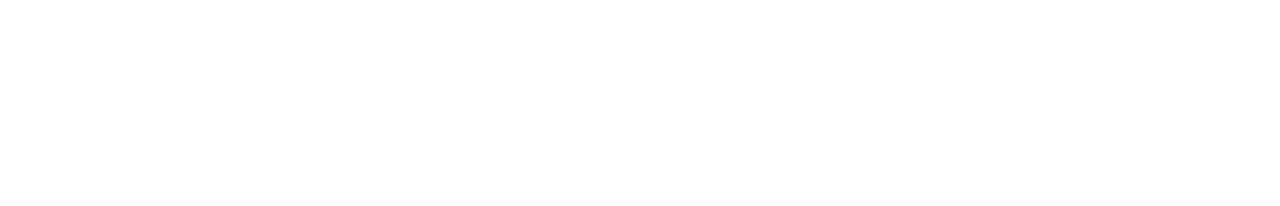
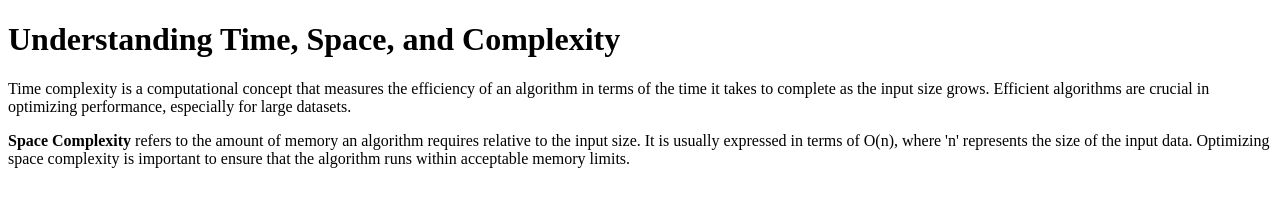
Before and after one commit to acciojob/time-and-space-complexity-dhsingh735222, a website: page main.html in a window 1280 px wide. Drawn offline with Linux system fonts and the light colour scheme.

Commit message:
created a submission

```diff
--- a/main.html
+++ b/main.html
@@ -1,16 +1,16 @@
 <!DOCTYPE html>
-
-<html>
-
+<html lang="en">
 <head>
-	<link rel="stylesheet" href="styles.css">
+    <meta charset="UTF-8">
+    <meta name="viewport" content="width=device-width, initial-scale=1.0">
+    <title>Time and Space Complexity</title>
+    <link rel="stylesheet" href="styles.css">
 </head>
-
 <body>
-	<!-- the entire body must be written by student -->
-    <script type="text/javascript" src="./script.js">
-</script>
-
+    <!-- the entire body must be written by student -->
+    <h1>Understanding Time, Space, and Complexity</h1>
+    <p>Time complexity is a computational concept that measures the efficiency of an algorithm in terms of the time it takes to complete as the input size grows. Efficient algorithms are crucial in optimizing performance, especially for large datasets.</p>
+    <p><b>Space Complexity</b> refers to the amount of memory an algorithm requires relative to the input size. It is usually expressed in terms of O(n), where 'n' represents the size of the input data. Optimizing space complexity is important to ensure that the algorithm runs within acceptable memory limits.</p>
+    <script type="text/javascript" src="./script.js"></script>
 </body>
-
 </html>
```
